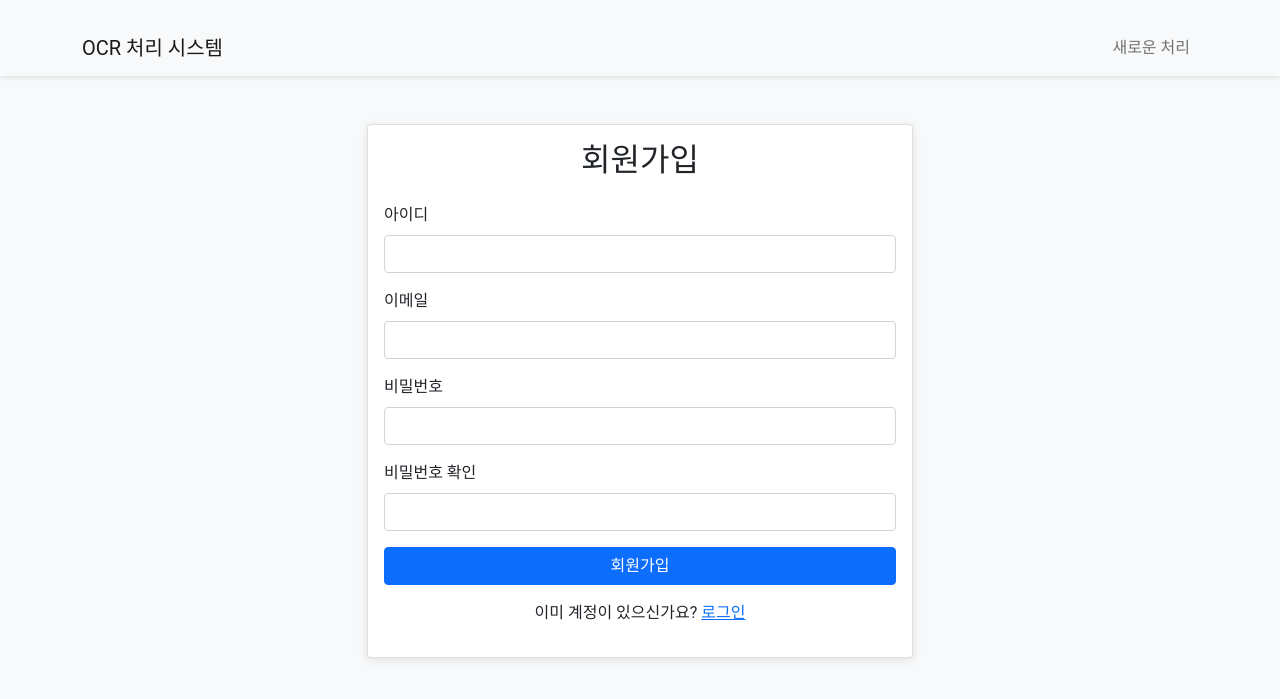
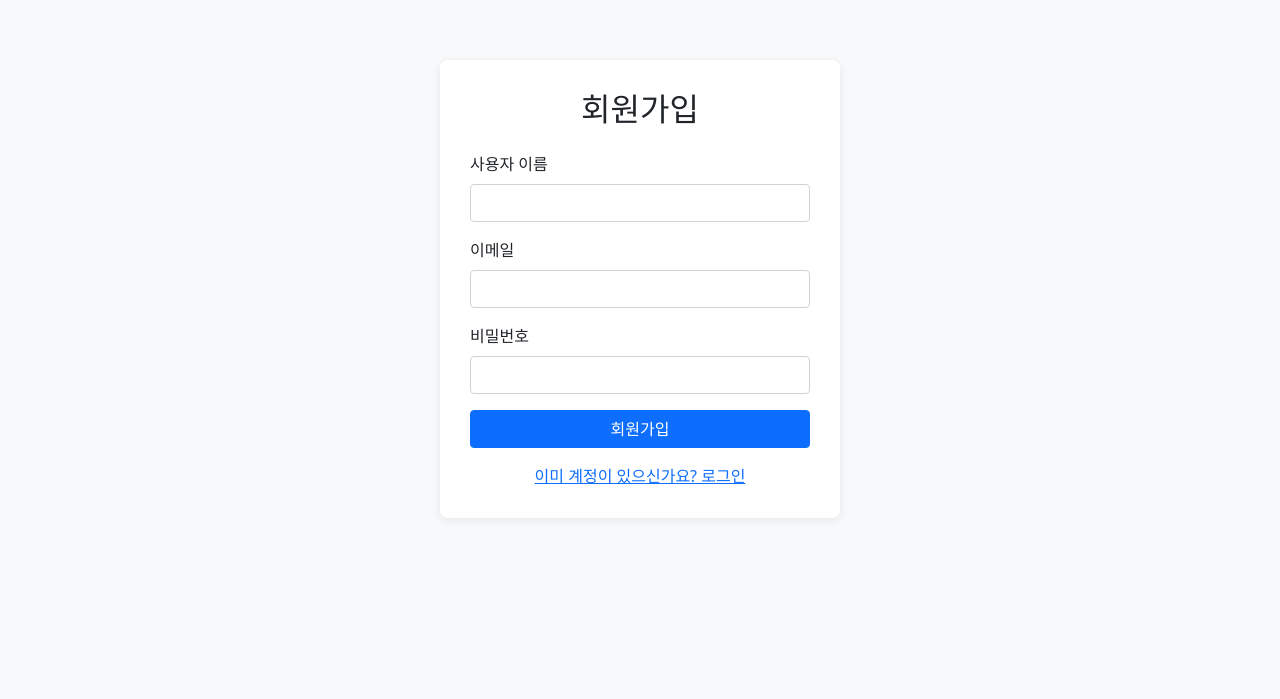
Before and after one commit to haha7000/yidoWeb, a FastAPI app: template templates/register.html in a window 1280 px wide. Shown: the top 699 px of the page. Run offline with FastAPI, Linux system fonts and the light colour scheme; the template is opened without the code that fills it, so the values that code supplies are empty; parts of the project's set-up code (start-up, migrations or seed data) failed here and were passed over.

Commit message:
second commit

```diff
--- a/templates/register.html
+++ b/templates/register.html
@@ -1,20 +1,28 @@
-{% extends "base.html" %}
-
-{% block content %}
-<div class="container mt-5">
-    <div class="row justify-content-center">
-        <div class="col-md-6">
-            <div class="card">
-                <div class="card-body">
-                    <h2 class="text-center mb-4">회원가입</h2>
-                    {% if error %}
-                    <div class="alert alert-danger" role="alert">
-                        {{ error }}
-                    </div>
-                    {% endif %}
-                    <form method="POST" action="{{ url_for('register') }}">
+<!DOCTYPE html>
+<html lang="ko">
+<head>
+    <meta charset="UTF-8">
+    <meta name="viewport" content="width=device-width, initial-scale=1.0">
+    <title>회원가입 - OCR 처리 시스템</title>
+    <link href="https://cdn.jsdelivr.net/npm/bootstrap@5.1.3/dist/css/bootstrap.min.css" rel="stylesheet">
+    <style>
+        body { background-color: #f8f9fa; }
+        .register-form {
+            max-width: 400px;
+            margin: 60px auto;
+            padding: 30px;
+            background: #fff;
+            border-radius: 8px;
+            box-shadow: 0 2px 8px rgba(0,0,0,0.08);
+        }
+    </style>
+</head>
+<body>
+    <div class="register-form">
+        <h2 class="mb-4 text-center">회원가입</h2>
+        <form id="registerForm">
             <div class="mb-3">
-                            <label for="username" class="form-label">아이디</label>
+                <label for="username" class="form-label">사용자 이름</label>
                 <input type="text" class="form-control" id="username" name="username" required>
             </div>
             <div class="mb-3">
@@ -25,20 +33,36 @@
                 <label for="password" class="form-label">비밀번호</label>
                 <input type="password" class="form-control" id="password" name="password" required>
             </div>
-                        <div class="mb-3">
-                            <label for="confirm_password" class="form-label">비밀번호 확인</label>
-                            <input type="password" class="form-control" id="confirm_password" name="confirm_password" required>
-                        </div>
-                        <div class="d-grid gap-2">
-                            <button type="submit" class="btn btn-primary">회원가입</button>
-                        </div>
+            <button type="submit" class="btn btn-primary w-100">회원가입</button>
         </form>
-                    <div class="text-center mt-3">
-                        <p>이미 계정이 있으신가요? <a href="{{ url_for('login') }}">로그인</a></p>
+        <div id="registerResult" class="mt-3"></div>
+        <div class="mt-3 text-center">
+            <a href="/">이미 계정이 있으신가요? 로그인</a>
         </div>
     </div>
-            </div>
-        </div>
-    </div>
-</div>
-{% endblock %}
+    <script>
+        document.getElementById('registerForm').addEventListener('submit', async function(e) {
+            e.preventDefault();
+            const username = document.getElementById('username').value;
+            const email = document.getElementById('email').value;
+            const password = document.getElementById('password').value;
+            const resultBox = document.getElementById('registerResult');
+            resultBox.textContent = '';
+            try {
+                const response = await fetch(`/users/?username=${encodeURIComponent(username)}&email=${encodeURIComponent(email)}&password=${encodeURIComponent(password)}`, {
+                    method: 'POST'
+                });
+                if (response.ok) {
+                    resultBox.innerHTML = '<div class="alert alert-success">회원가입이 완료되었습니다!<br>로그인 페이지로 이동합니다...</div>';
+                    setTimeout(() => { window.location.href = '/'; }, 1500);
+                } else {
+                    const data = await response.json();
+                    resultBox.innerHTML = `<div class="alert alert-danger">${data.detail || '회원가입 실패'}</div>`;
+                }
+            } catch (err) {
+                resultBox.innerHTML = '<div class="alert alert-danger">서버 오류가 발생했습니다.</div>';
+            }
+        });
+    </script>
+</body>
+</html>
```
Also changed, not shown: app/core/auth.py (deleted, +0 -40 lines), init_db.py (added, +10 -0 lines), requirements.txt (deleted, +0 -15 lines), templates/login.html (deleted, +0 -36 lines). Lines whose indentation alone changed are shown as unchanged.
